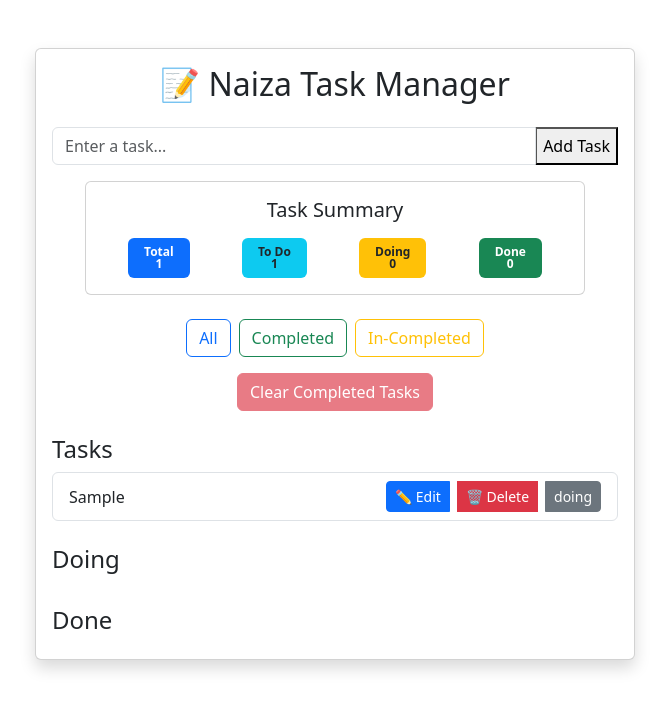
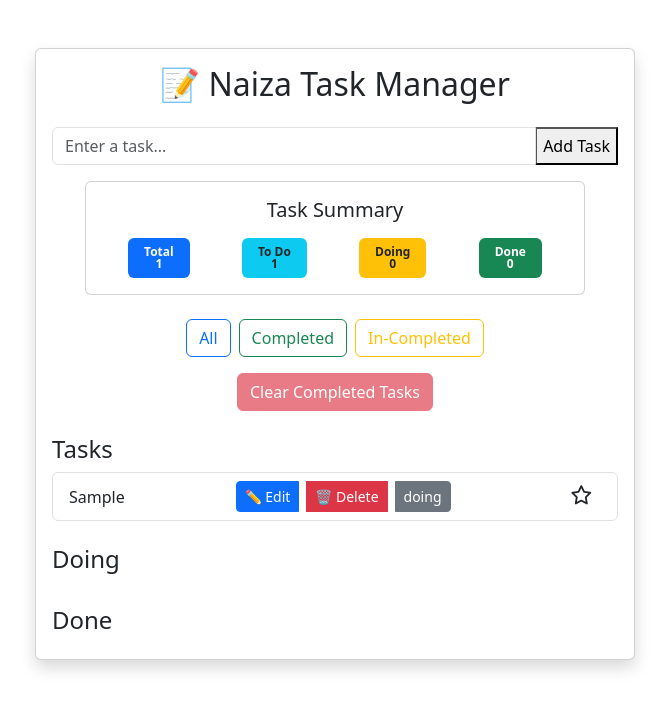
Before and after one commit to kangnize/Todo-app, a React (Create React App) app: page / in a window 1280 px wide. Both pictures are taken after typing "Sample" into the empty fields and a click on the button "Add Task". Shown: the top 710 px of the page, without its empty margins (305-974 px from the left). Built offline with nearby package versions, Linux system fonts and the light colour scheme; the HTML template or start-up script is replaced by a standard one.

Commit message:
Add favourite/unfavourite task feature issue #5

```diff
--- a/package.json
+++ b/package.json
@@ -3,6 +3,7 @@
   "version": "0.1.0",
   "private": true,
   "dependencies": {
+    "@fortawesome/fontawesome-free": "^6.7.2",
     "@testing-library/dom": "^10.4.0",
     "@testing-library/jest-dom": "^6.6.3",
     "@testing-library/react": "^16.3.0",
--- a/src/App.js
+++ b/src/App.js
@@ -3,6 +3,8 @@ import Tasks from "./components/Tasks";
 import AddTask from "./components/AddTask";
 import "./App.css";
 import { getTaskCountByStatus } from "./utils";
+import '@fortawesome/fontawesome-free/css/all.min.css';
+
 
 function App() {
   const [tasks, setTasks] = useState([]);
@@ -13,6 +15,12 @@ function App() {
   const totalTodo = getTaskCountByStatus(tasks, "todo");
   const totalDoing = getTaskCountByStatus(tasks, "doing");
   const totalDone = getTaskCountByStatus(tasks, "done");
+
+  const toggleFavourite = (index) => {
+    const updated = [...tasks];
+    updated[index].favourite = !updated[index].favourite;
+    setTasks(updated);
+  };
 
   const handleClearCompleted = () => {
     const updated = tasks.filter((task) => task.status !== "done");
@@ -37,7 +45,7 @@ function App() {
       setTasks(updated);
       setEditIndex(null);
     } else {
-      setTasks([...tasks, { text: input, status: "todo" }]);
+      setTasks([...tasks, { text: input, status: "todo", favourite: false }]);
     }
 
     setInput("");
@@ -142,6 +150,8 @@ function App() {
             handleEdit={handleEdit}
             handleDelete={handleDelete}
             changeStatus={changeStatus}
+            toggleFavourite={toggleFavourite}
+
           />
           <Tasks
             tasks={filteredTasks}
@@ -150,6 +160,8 @@ function App() {
             handleEdit={handleEdit}
             handleDelete={handleDelete}
             changeStatus={changeStatus}
+            toggleFavourite={toggleFavourite}
+
           />
           <Tasks
             tasks={filteredTasks}
@@ -158,6 +170,8 @@ function App() {
             handleEdit={handleEdit}
             handleDelete={handleDelete}
             changeStatus={changeStatus}
+            toggleFavourite={toggleFavourite}
+
           />
         </div>
       </div>
--- a/src/components/Tasks.jsx
+++ b/src/components/Tasks.jsx
@@ -13,6 +13,7 @@ const Tasks = ({
   handleEdit,
   handleDelete,
   changeStatus,
+  toggleFavourite, // ✅ Accept it here
 }) => {
   return (
     <div className="mt-4">
@@ -44,6 +45,19 @@ const Tasks = ({
                   onChange={(newStatus) => changeStatus(index, newStatus)}
                 />
               </div>
+
+              <button
+                className="btn btn-sm"
+                onClick={() => toggleFavourite(index)}
+                title={task.favourite ? "Unfavourite" : "Favourite"}
+              >
+                <i
+                  className={
+                    task.favourite ? "fas fa-star text-warning" : "far fa-star"
+                  }
+                  style={{ fontSize: "1.2rem" }}
+                ></i>
+              </button>
             </li>
           );
         })}
@@ -59,6 +73,7 @@ Tasks.propTypes = {
   handleEdit: PropTypes.func.isRequired,
   handleDelete: PropTypes.func.isRequired,
   changeStatus: PropTypes.func.isRequired,
+  toggleFavourite: PropTypes.func.isRequired, // ✅ Add to PropTypes
 };
 
 export default Tasks;
```
Also changed, not shown: 1 other file (tests, documents, lock files or other folders).
